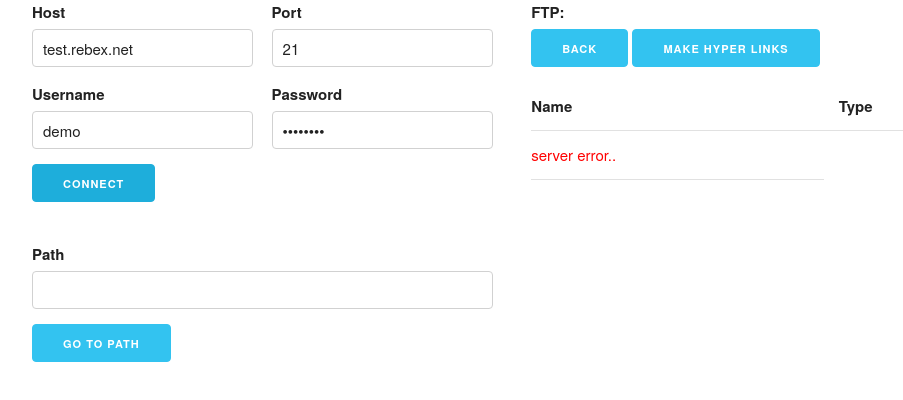
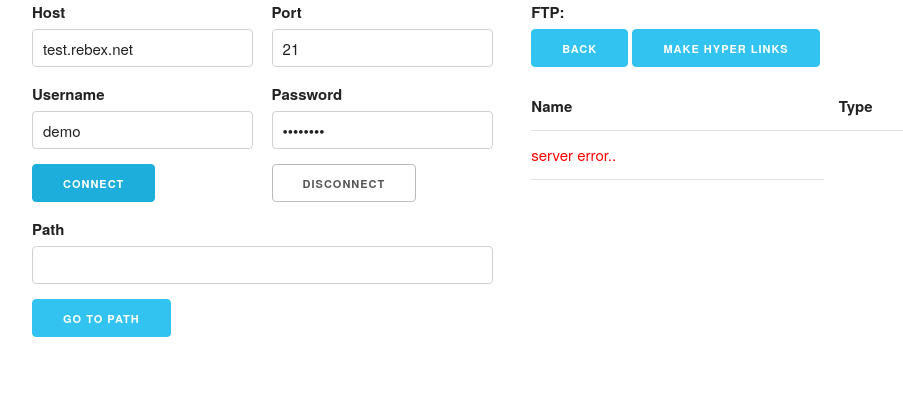
Before and after one commit to damorkas/urlgenerator3000, a website: page public/index.html in a window 1280 px wide. Both pictures are taken after a click on the button "Connect". Shown: the whole page, without its empty margins (128-1031 px from the left). Drawn offline with Linux system fonts and the light colour scheme; no server answers.

Commit message:
disconnect

```diff
--- a/public/index.html
+++ b/public/index.html
@@ -31,12 +31,17 @@
                         <label for="password">Password</label>
                         <input class="u-full-width" type="password" id="password">
                     </div>
-
-                    <input id="ftp-connect" class="button-primary" type="button" value="Connect">
+                    <div class="twelve columns">
+                        <div class="six columns">
+                            <input id="ftp-connect" class="button-primary" type="button" value="Connect">
+                        </div>
+                        <div class="six columns">
+                            <input id="ftp-disconnect" type="button" value="Disconnect">
+                        </div>
+                    </div>
                 </form>
                 <label for="path">Path</label>
                 <input class="u-full-width" type="text" id="path">
-
                 <input id="ftp-path" class="button-primary" type="button" value="Go To Path">
                 <ul id="hyperLinks"></ul>
             </div>
--- a/public/index.js
+++ b/public/index.js
@@ -109,6 +109,12 @@ ready(function () {
         document.getElementById('path').value = '';
     });
 
+    document.getElementById('ftp-disconnect').addEventListener('click', function (event) {
+        sendJSON({}, '/disconnect');
+        document.getElementById('hyperLinks').innerHTML = '';
+        document.getElementById('path').value = '';
+    });
+
     document.getElementById('ftp-path').addEventListener('click', function (event) {
         var list = document.getElementById('path').value;
         document.getElementById('hyperLinks').innerHTML = '';
```
